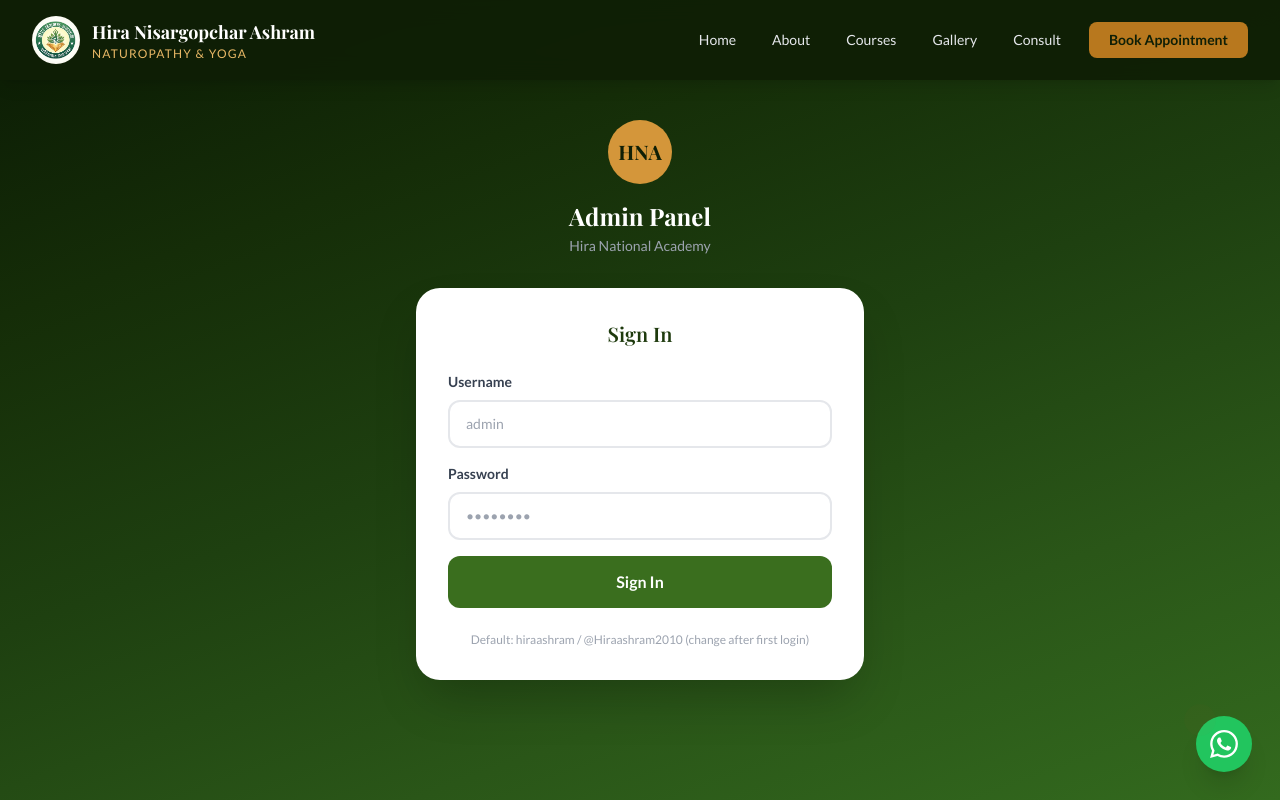
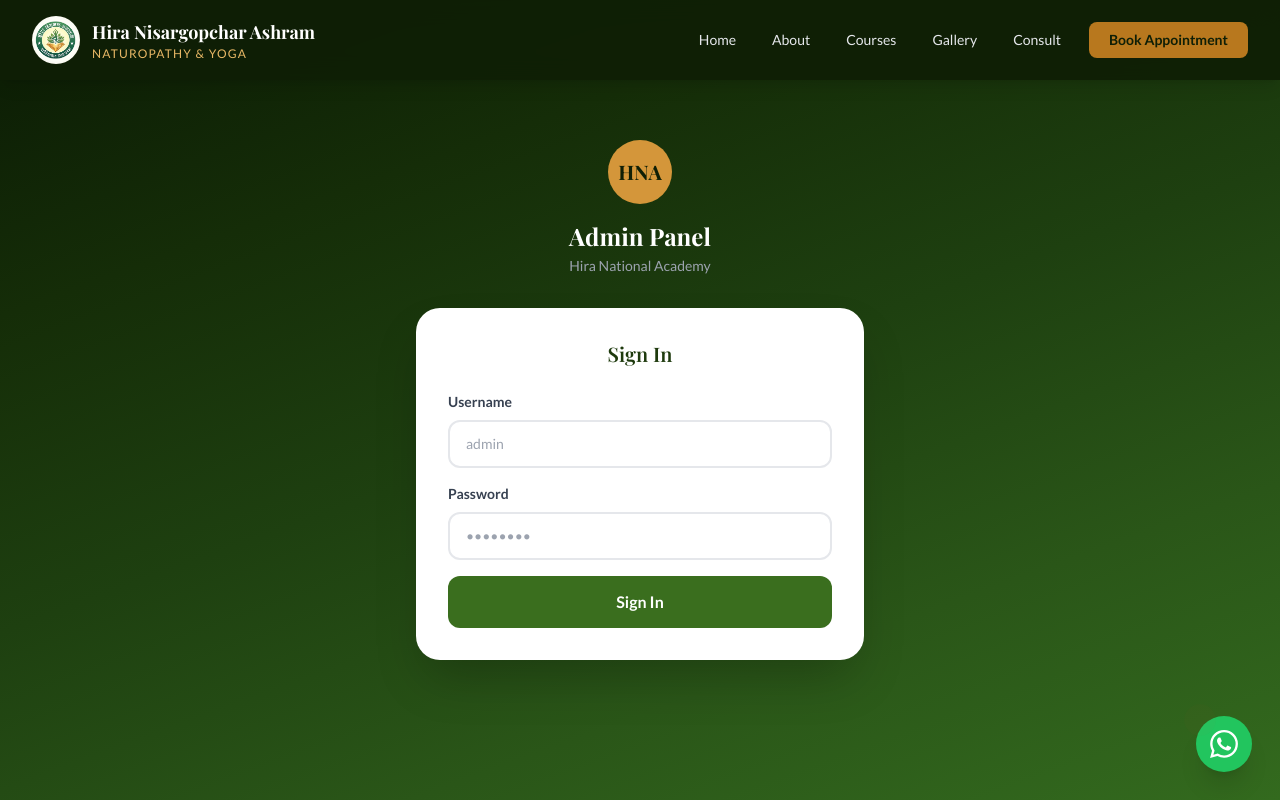
Before and after one commit to hiraashram/HNA_website, a Next.js app in the folder frontend/: page /admin in a window 1280 px wide. Shown: the top 800 px of the page. Built offline with nearby package versions, Linux system fonts and the light colour scheme; a web font is replaced by a local one.

Commit message:
admin login page updated

```diff
--- a/frontend/app/admin/page.tsx
+++ b/frontend/app/admin/page.tsx
@@ -74,9 +74,7 @@
               {loading ? 'Signing in...' : 'Sign In'}
             </button>
           </form>
-          <p className="text-center text-xs text-gray-400 mt-6">
-            Default: hiraashram / @Hiraashram2010 (change after first login)
-          </p>
+
         </div>
       </div>
     </div>
```
